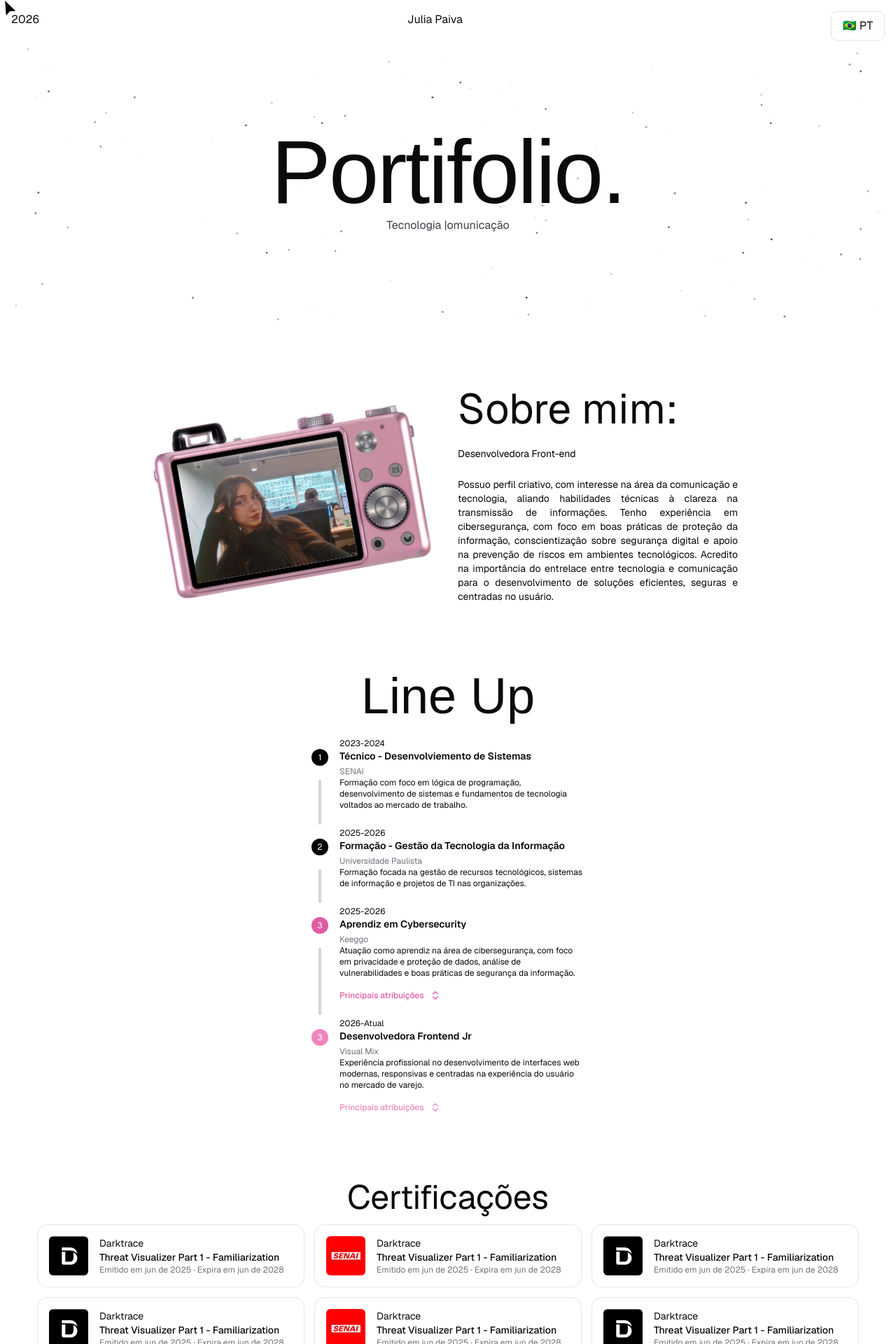
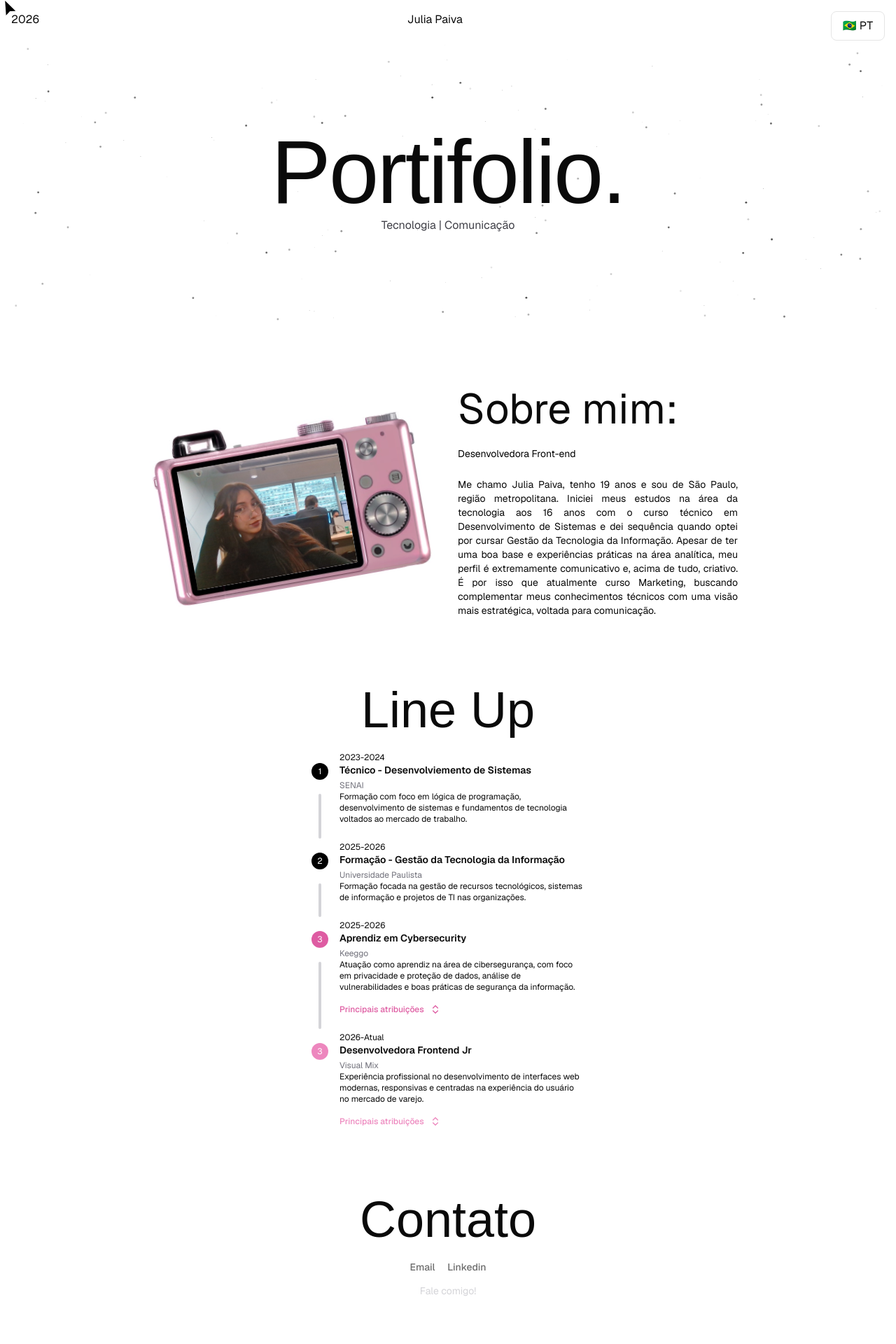
Before and after one commit to Paivaas/portifolio-julia, a Next.js app: page / in a window 1280 px wide. Shown: the top 1920 px of the page at 70% size. Built offline with nearby package versions, Linux system fonts and the light colour scheme; a web font is replaced by a local one.

Commit message:
feat: muitos ajustes part.4

```diff
--- a/src/app/page.tsx
+++ b/src/app/page.tsx
@@ -5,8 +5,8 @@ import Header from '@/components/section/Header/index';
 import Menu from '@/components/section/Menu';
 import LineUp from '@/components/section/LineUp';
 import AboutMe from '@/components/section/AboutMe';
-import Certifications from '@/components/section/Certifications';
 import Contact from '@/components/section/Contact';
+import Projects from '@/components/section/Projects';
 
 import { Pointer } from '@/components/ui/pointer';
 
@@ -19,7 +19,6 @@ export default function Home() {
         <Header></Header>
         <AboutMe></AboutMe>
         <LineUp></LineUp>
-        <Certifications></Certifications>
         <Contact></Contact>
       </div>
     </div>
--- a/src/components/section/Contact/index.jsx
+++ b/src/components/section/Contact/index.jsx
@@ -1,28 +1,20 @@
-import { useTranslation } from 'react-i18next';
+
 import { Tabs, TabsContent, TabsList, TabsTrigger } from "@/components/ui/tabs"
+import { ExternalLink } from 'lucide-react';
 
-const enviarWhatsApp = () => {
-  const numero = "5511970167820"; // código do país + DDD + número
-  const mensagem = "Olá! Vi seu portfólio e gostaria de conversar.";
-
-  const url = `https://wa.me/${numero}?text=${encodeURIComponent(mensagem)}`;
-
-  window.open(url, "_blank");
-};
 
 export default function Contact() {
-  const { t } = useTranslation();
   return (
-   <section className="w-full flex flex-col gap-4 items-center">
+   <section className="w-full flex flex-col gap-4 items-center pb-12">
       <h1 className='text-7xl' style={{ fontFamily: "var(--font-kapakana)" }}>Contato</h1>
       <div> <Tabs defaultValue="overview" className="w-full h-full flex flex-col justify-center items-center">
         <TabsList variant="line">
           <TabsTrigger value="email">Email</TabsTrigger>
           <TabsTrigger value="linkedin">Linkedin</TabsTrigger>
         </TabsList>
-
+        <p className="text-sm text-zinc-300">Fale comigo!</p>
         <TabsContent value="email">contatojupaioliver12@gmail.com</TabsContent>
-        <TabsContent value="linkedin"> <a className='hover:text-zinc-600' href="https://www.linkedin.com/in/juliapaivadeoliveira/">Ver perfil</a></TabsContent>
+        <TabsContent className="flex flex-row-reverse items-center gap-1" value="linkedin"> <ExternalLink size={12}/> <a className='hover:text-zinc-600' href="https://www.linkedin.com/in/juliapaivadeoliveira/">Ver perfil</a></TabsContent>
         </Tabs>
       </div>
   </section>
--- a/src/components/section/LineUp/Experience/4.jsx
+++ b/src/components/section/LineUp/Experience/4.jsx
@@ -46,15 +46,11 @@ export default function ExperienceTimeline() {
                   <CardContent>
                     <p> {t("line-up.4.more.1.title")}</p>
                     <p className="text-xs"> {t("line-up.4.more.1.description")}</p>
-                    <div className="relative w-6 h-6 md:w-6 md:h-6 shrink-0">
-                      <Image src="/tools/figma.svg" alt="Foto de perfil" fill className="object-cover rounded-sm"/>
-                      <Image src="/figma.svg" alt="Foto de perfil" fill className="object-cover rounded-sm"/>
-                      <Image src="/figma.svg" alt="Foto de perfil" fill className="object-cover rounded-sm"/>
-                    </div>
-
                     <p className="mt-4"> {t("line-up.4.more.2.title")}</p>
                     <p className="text-xs"> {t("line-up.4.more.2.description")}</p>
                   </CardContent>
+
+
                 </Card>
             </CollapsibleContent>
           </Collapsible>
--- a/src/components/section/Menu/index.jsx
+++ b/src/components/section/Menu/index.jsx
@@ -5,7 +5,7 @@ export default function Menu() {
   const { t } = useTranslation();
   return (
     <menu className="flex justify-between">
-        <p>2025</p>
+        <p>2026</p>
         <p >{t('header.name')}</p>
        <LanguageSelector />
     </menu>
--- a/src/components/section/Projects/index.jsx
+++ b/src/components/section/Projects/index.jsx
@@ -13,7 +13,7 @@ const enviarWhatsApp = () => {
 export default function Projects() {
   const { t } = useTranslation();
   return (
-   <section className="w-full flex flex-col gap-4 items-center">
+   <section className="w-full h-[50vh] bg-[#2B2B2B] flex flex-col gap-4 items-center">
 
   </section>
 
--- a/src/i18n/locales/pt-br.json
+++ b/src/i18n/locales/pt-br.json
@@ -1,7 +1,7 @@
 {
   "commun": {
     "loren-frase": "Lorem Ipsum é simplesmente uma simulação de texto ",
-    "area": "Tecnologia |omunicação"
+    "area": "Tecnologia | Comunicação"
   },
   "header": {
     "welcome": "Bem vindo(a) a meu:",
@@ -17,7 +17,7 @@
   "about-me": {
     "title": "Sobre mim:",
     "description": "Técnica em Desenvolvimento de Sistemas com interresse no desenvolvimento front-end cursando Gestão da tecnologia da informação",
-    "content": "Possuo perfil criativo, com interesse na área da comunicação e tecnologia, aliando habilidades técnicas à clareza na transmissão de informações. Tenho experiência em cibersegurança, com foco em boas práticas de proteção da informação, conscientização sobre segurança digital e apoio na prevenção de riscos em ambientes tecnológicos. Acredito na importância do entrelace entre tecnologia e comunicação para o desenvolvimento de soluções eficientes, seguras e centradas no usuário."
+    "content": "Me chamo Julia Paiva, tenho 19 anos e sou de São Paulo, região metropolitana. Iniciei meus estudos na área da tecnologia aos 16 anos com o curso técnico em Desenvolvimento de Sistemas e dei sequência quando optei por cursar Gestão da Tecnologia da Informação. Apesar de ter uma boa base e experiências práticas na área analítica, meu perfil é extremamente comunicativo e, acima de tudo, criativo. É por isso que atualmente curso Marketing, buscando complementar meus conhecimentos técnicos com uma visão mais estratégica, voltada para comunicação."
   },
   "line-up": {
     "commun": {
```
